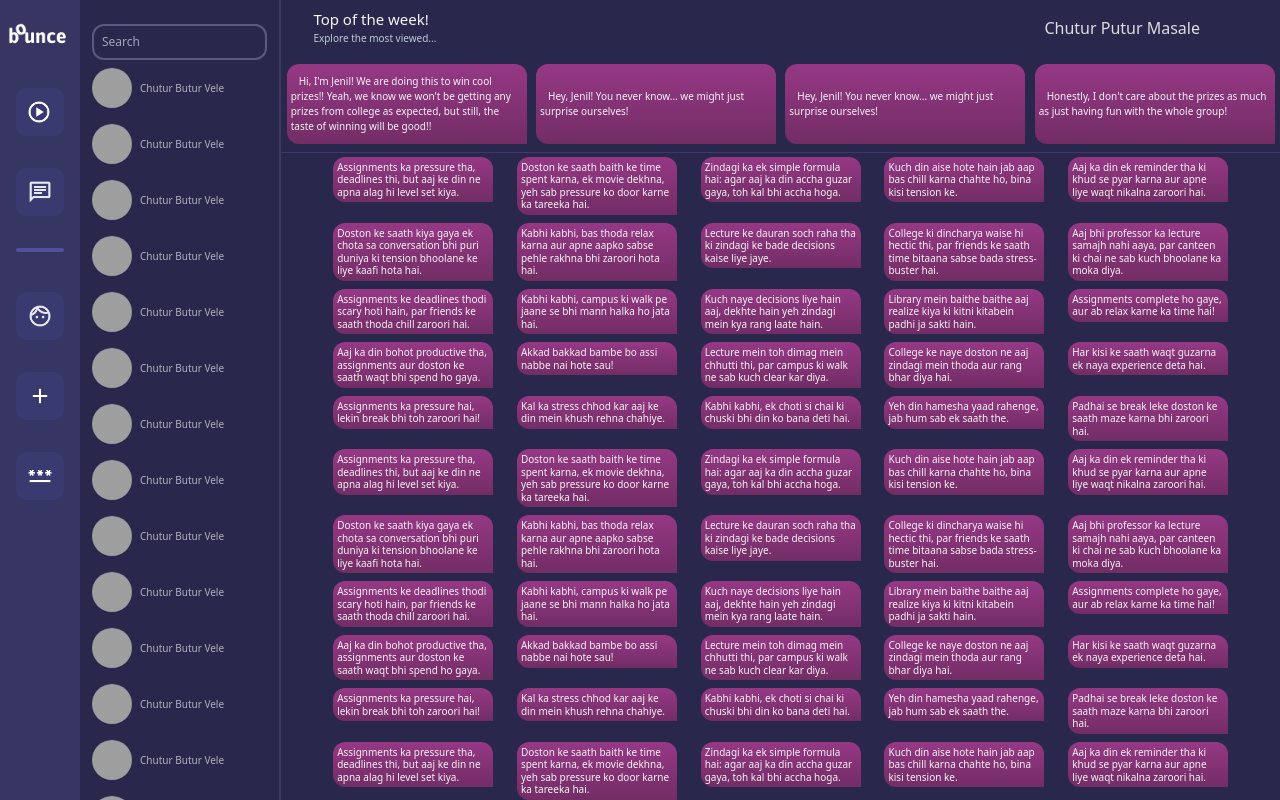
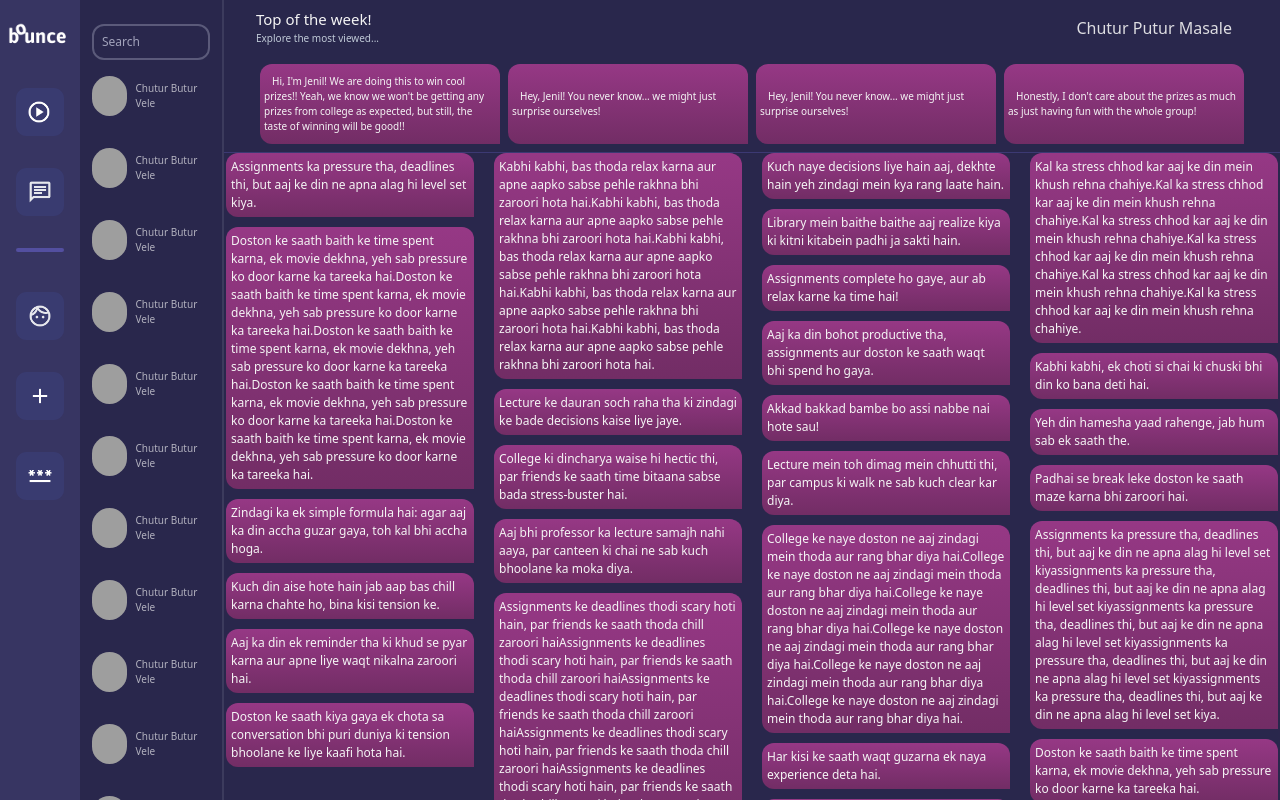
Before and after one commit to jenilparmar/design_to_develope, a Next.js app: page /chatRoom in a window 1280 px wide. Built offline with nearby package versions, Linux system fonts and the light colour scheme; grey boxes are pictures that could not be loaded; a web font is replaced by a local one.

Commit message:
Links in navbar added

```diff
--- a/Jenil/Components/ChatRoom/ChatBox.jsx
+++ b/Jenil/Components/ChatRoom/ChatBox.jsx
@@ -3,7 +3,7 @@ import React from 'react'
 const ChatBox = ({url , name} ) => {
   return (
    <>
-    <div className='w-full h-10 flex flex-row my-2'>
+    <div className='w-full h-fit flex flex-row my-2 hover:bg-[#534fa081] py-2 rounded-xl'>
 
       <div className='h-10 w-10 rounded-full self-center' style={{
         backgroundImage:`url(${url})`,
--- a/Jenil/Components/ChatRoom/HeaderChatRoom.jsx
+++ b/Jenil/Components/ChatRoom/HeaderChatRoom.jsx
@@ -14,11 +14,11 @@ const HeaderChatRoom = () => {
               Explore the most viewed...
             </p>
           </div>
-          <p className="text-[#f5f5f5e2] py-2 px-8 font-medium mr-4">
+          <p className="text-[#f5f5f5e2] py-2 font-medium mr-4">
             Chutur Putur Masale
           </p>
         </div>
-        <div className="w-full h-fit py-2 flex flex-row justify-evenly">
+        <div className="w-full h-fit py-2 flex flex-row justify-between px-8">
           <ChatText
             text={
               "Hi, I'm Jenil! We are doing this to win cool prizes!! Yeah, we know we won't be getting any prizes from college as expected, but still, the taste of winning will be good!!"
@@ -38,6 +38,7 @@ const HeaderChatRoom = () => {
             text={
               "Honestly, I don't care about the prizes as much as just having fun with the whole group!"
             }
+
           />
         </div>
       </div>
--- a/Jenil/Components/ChatRoom/ThoughtOfDay.jsx
+++ b/Jenil/Components/ChatRoom/ThoughtOfDay.jsx
@@ -2,7 +2,7 @@ import React from 'react'
 
 const ThoughtOfDay = ({ text }) => {
   return (
-    <div className="inline-block min-h-fit max-h-fit min-w-1/4 mx-1 max-w-40  my-1 p-1 text-[#F5F5F5] text-[10px] leading-tight  bg-gradient-to-t from-[#722d65] bg-[#963885]  rounded-t-xl rounded-l-xl">
+    <div className=" pin  text-[#F5F5F5] text-[12px]   bg-gradient-to-t from-[#722d65] bg-[#963885]  rounded-t-xl rounded-l-xl">
       <p className="m-0 p-0">{text}</p>
     </div>
   );
--- a/Jenil/Components/ChatRoom/Thoughts.jsx
+++ b/Jenil/Components/ChatRoom/Thoughts.jsx
@@ -3,7 +3,7 @@ import ThoughtOfDay from "./ThoughtOfDay";
 
 const Thoughts = () => {
   return (
-    <div className="w-full h-screen overflow-y-scroll overflow-x-hidden self-end flex flex-wrap px-8 justify-evenly">
+    <div className="pons w-full h-screen overflow-y-scroll overflow-x-hidden self-end  ">
       <ThoughtOfDay
         text={
           "Assignments ka pressure tha, deadlines thi, but aaj ke din ne apna alag hi level set kiya."
@@ -11,7 +11,7 @@ const Thoughts = () => {
       />
       <ThoughtOfDay
         text={
-          "Doston ke saath baith ke time spent karna, ek movie dekhna, yeh sab pressure ko door karne ka tareeka hai."
+          "Doston ke saath baith ke time spent karna, ek movie dekhna, yeh sab pressure ko door karne ka tareeka hai.Doston ke saath baith ke time spent karna, ek movie dekhna, yeh sab pressure ko door karne ka tareeka hai.Doston ke saath baith ke time spent karna, ek movie dekhna, yeh sab pressure ko door karne ka tareeka hai.Doston ke saath baith ke time spent karna, ek movie dekhna, yeh sab pressure ko door karne ka tareeka hai.Doston ke saath baith ke time spent karna, ek movie dekhna, yeh sab pressure ko door karne ka tareeka hai."
         }
       />
       <ThoughtOfDay
@@ -36,7 +36,7 @@ const Thoughts = () => {
       />
       <ThoughtOfDay
         text={
-          "Kabhi kabhi, bas thoda relax karna aur apne aapko sabse pehle rakhna bhi zaroori hota hai."
+          "Kabhi kabhi, bas thoda relax karna aur apne aapko sabse pehle rakhna bhi zaroori hota hai.Kabhi kabhi, bas thoda relax karna aur apne aapko sabse pehle rakhna bhi zaroori hota hai.Kabhi kabhi, bas thoda relax karna aur apne aapko sabse pehle rakhna bhi zaroori hota hai.Kabhi kabhi, bas thoda relax karna aur apne aapko sabse pehle rakhna bhi zaroori hota hai.Kabhi kabhi, bas thoda relax karna aur apne aapko sabse pehle rakhna bhi zaroori hota hai."
         }
       />
       <ThoughtOfDay
@@ -56,7 +56,7 @@ const Thoughts = () => {
       />
       <ThoughtOfDay
         text={
-          "Assignments ke deadlines thodi scary hoti hain, par friends ke saath thoda chill zaroori hai."
+          "Assignments ke deadlines thodi scary hoti hain, par friends ke saath thoda chill zaroori haiAssignments ke deadlines thodi scary hoti hain, par friends ke saath thoda chill zaroori haiAssignments ke deadlines thodi scary hoti hain, par friends ke saath thoda chill zaroori haiAssignments ke deadlines thodi scary hoti hain, par friends ke saath thoda chill zaroori haiAssignments ke deadlines thodi scary hoti hain, par friends ke saath thoda chill zaroori haiAssignments ke deadlines thodi scary hoti hain, par friends ke saath thoda chill zaroori hai."
         }
       />
       <ThoughtOfDay
@@ -90,7 +90,7 @@ const Thoughts = () => {
       />
       <ThoughtOfDay
         text={
-          "College ke naye doston ne aaj zindagi mein thoda aur rang bhar diya hai."
+          "College ke naye doston ne aaj zindagi mein thoda aur rang bhar diya hai.College ke naye doston ne aaj zindagi mein thoda aur rang bhar diya hai.College ke naye doston ne aaj zindagi mein thoda aur rang bhar diya hai.College ke naye doston ne aaj zindagi mein thoda aur rang bhar diya hai.College ke naye doston ne aaj zindagi mein thoda aur rang bhar diya hai.College ke naye doston ne aaj zindagi mein thoda aur rang bhar diya hai."
         }
       />
       <ThoughtOfDay
@@ -100,7 +100,7 @@ const Thoughts = () => {
         text={"Assignments ka pressure hai, lekin break bhi toh zaroori hai!"}
       />
       <ThoughtOfDay
-        text={"Kal ka stress chhod kar aaj ke din mein khush rehna chahiye."}
+        text={"Kal ka stress chhod kar aaj ke din mein khush rehna chahiye.Kal ka stress chhod kar aaj ke din mein khush rehna chahiye.Kal ka stress chhod kar aaj ke din mein khush rehna chahiye.Kal ka stress chhod kar aaj ke din mein khush rehna chahiye.Kal ka stress chhod kar aaj ke din mein khush rehna chahiye.Kal ka stress chhod kar aaj ke din mein khush rehna chahiye."}
       />
       <ThoughtOfDay
         text={
@@ -117,7 +117,7 @@ const Thoughts = () => {
       />
       <ThoughtOfDay
         text={
-          "Assignments ka pressure tha, deadlines thi, but aaj ke din ne apna alag hi level set kiya."
+          "Assignments ka pressure tha, deadlines thi, but aaj ke din ne apna alag hi level set kiyassignments ka pressure tha, deadlines thi, but aaj ke din ne apna alag hi level set kiyassignments ka pressure tha, deadlines thi, but aaj ke din ne apna alag hi level set kiyassignments ka pressure tha, deadlines thi, but aaj ke din ne apna alag hi level set kiyassignments ka pressure tha, deadlines thi, but aaj ke din ne apna alag hi level set kiya."
         }
       />
       <ThoughtOfDay
--- a/Jenil/Components/Navbar.jsx
+++ b/Jenil/Components/Navbar.jsx
@@ -1,8 +1,11 @@
+import Link from "next/link";
+
 import React from "react";
 
 const Navbar = () => {
   return (
     <div className="w-20 px-2 h-screen bg-[#373562] flex flex-col gap-4 justify-start fixed left-0">
+      <Link href={'#'}>
       <div
         className="h-16 w-16 active:scale-95 self-center transition-all duration-150"
         style={{
@@ -11,8 +14,9 @@ const Navbar = () => {
           backgroundSize: "contain",
           backgroundRepeat: "no-repeat",
         }}></div>
-
+      </Link>
       <div className="flex flex-col justify-center gap-8 self-center py-2 ">
+      <Link href={'/gallery'}>
         <div
           className="h-12 w-12 hover:scale-105 active:scale-95 self-center transition-all duration-150"
           style={{
@@ -20,7 +24,8 @@ const Navbar = () => {
             backgroundPosition: "center",
             backgroundSize: "cover",
           }}></div>
-
+</Link>
+<Link href={'/chatRoom'}>
         <div
           className="h-12 w-12 hover:scale-105 active:scale-95 self-center transition-all duration-150"
           style={{
@@ -28,10 +33,13 @@ const Navbar = () => {
             backgroundPosition: "center",
             backgroundSize: "cover",
           }}></div>
+          </Link>
       </div>
       <div className="w-12 h-1 self-center mt-2 rounded-xl bg-[#534fa0]"></div>
 
       <div className="flex flex-col justify-center gap-8 self-center py-6 ">
+<Link href={'/profile'}>
+
         <div
           className="h-12 w-12 hover:scale-105 active:scale-95 self-center transition-all duration-150"
           style={{
@@ -39,7 +47,7 @@ const Navbar = () => {
             backgroundPosition: "center",
             backgroundSize: "cover",
           }}></div>
-
+</Link>
         <div
           className="h-12 w-12 hover:scale-105 active:scale-95 self-center transition-all duration-150"
           style={{
--- a/styles/globals.css
+++ b/styles/globals.css
@@ -29,7 +29,9 @@
     scrollbar-color: var(--sb-thumb-color) var(--sb-track-color);
   }
 }
-
+.pons{
+  column-count: 4;
+}
 .pins {
   column-count: 5;
 }
```
